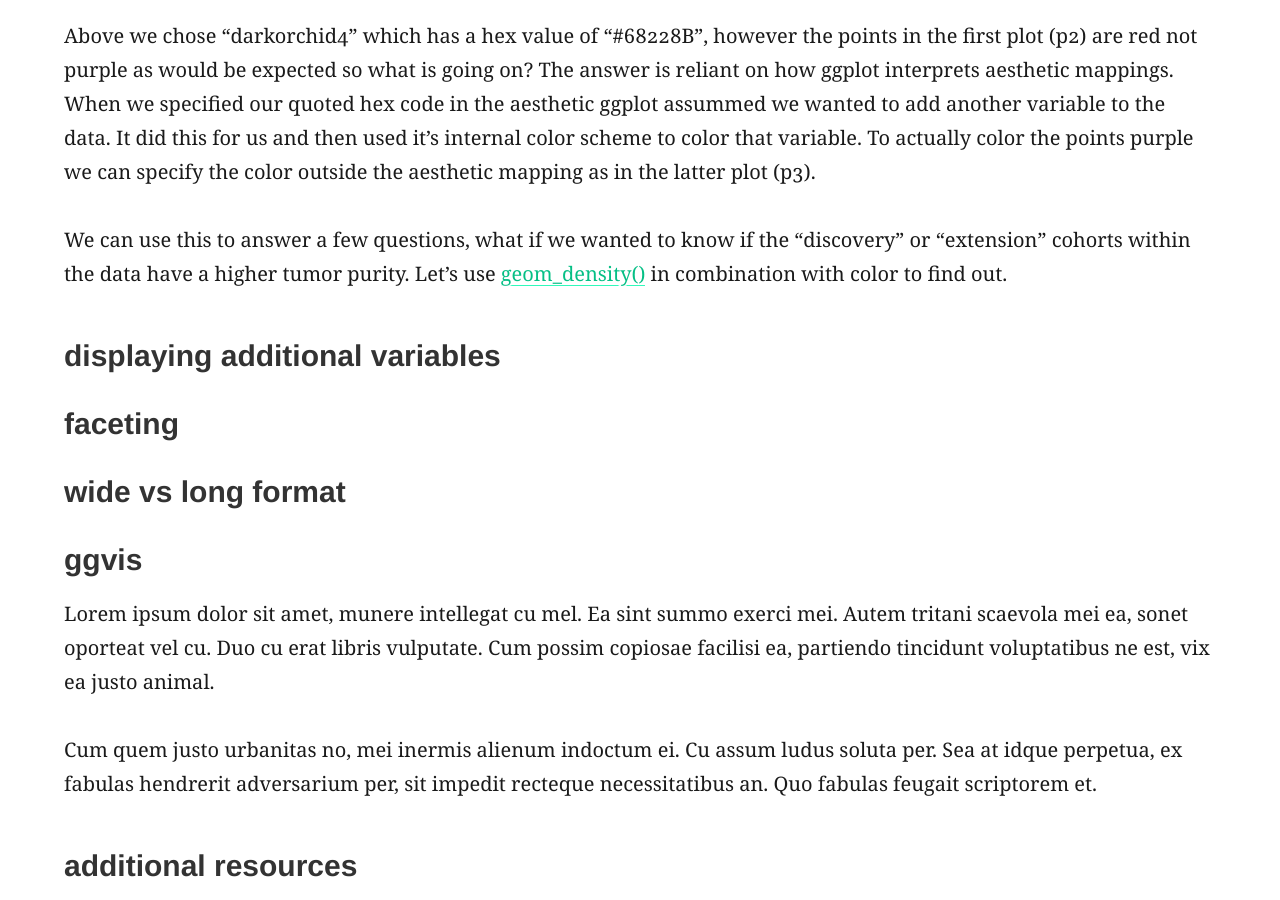
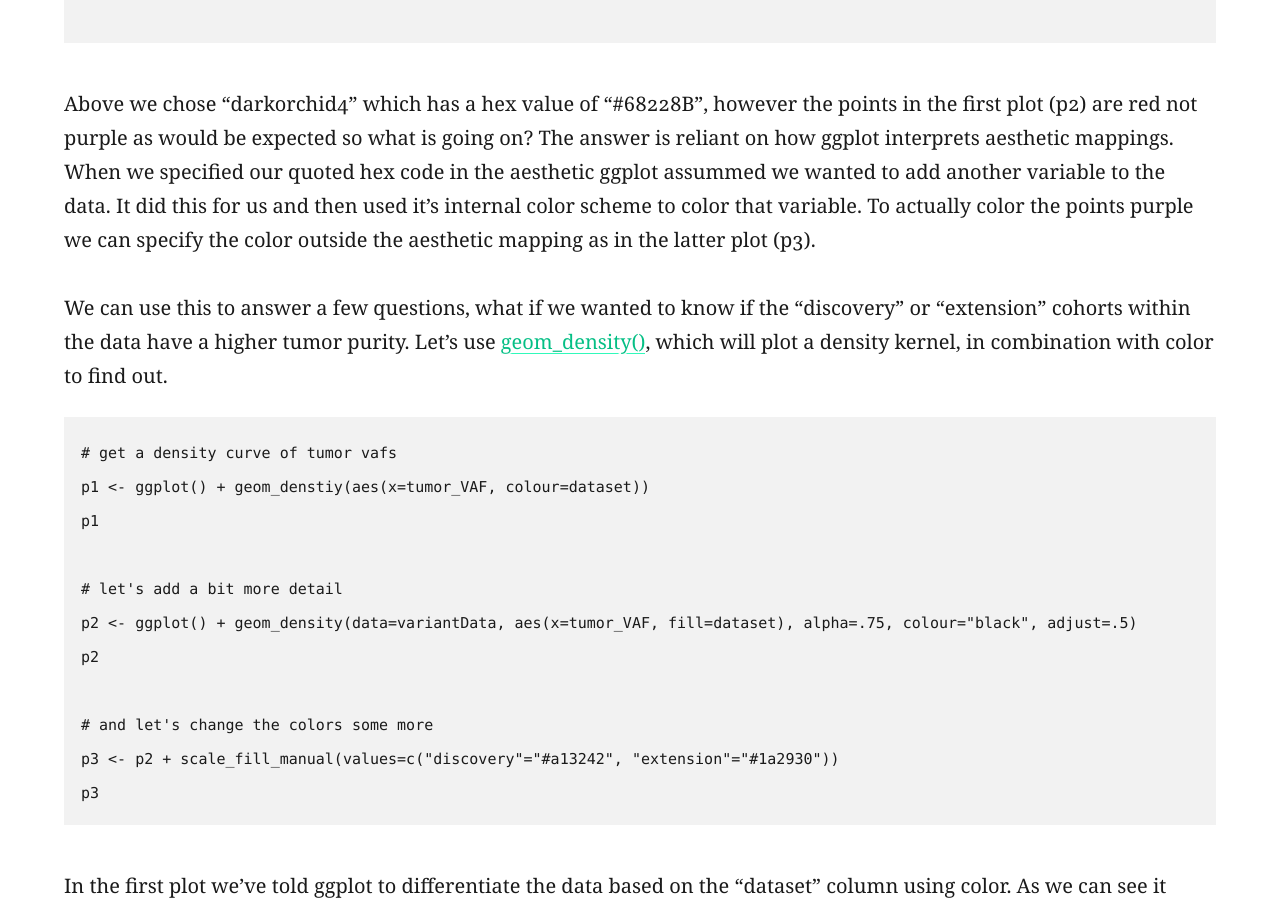
Before and after one commit to griffithlab/genviz.org, a Jekyll site: the page built from _posts/0005-01-01-introToggplot2.md, in a window 1280 px wide and 900 px high, scrolled down 4182 px. Built offline with Jekyll 4.4.1, drawn with Linux system fonts in a browser that asks for light colours; some of the changed text lies outside the part shown.

Commit message:
finnished using different aesthetics section

````diff
--- a/_posts/0005-01-01-introToggplot2.md
+++ b/_posts/0005-01-01-introToggplot2.md
@@ -86,11 +88,27 @@ p3
 
 Above we chose "darkorchid4" which has a hex value of "#68228B", however the points in the first plot (p2) are red not purple as would be expected so what is going on? The answer is reliant on how ggplot interprets aesthetic mappings. When we specified our quoted hex code in the aesthetic ggplot assummed we wanted to add another variable to the data. It did this for us and then used it's internal color scheme to color that variable. To actually color the points purple we can specify the color outside the aesthetic mapping as in the latter plot (p3).
 
-We can use this to answer a few questions, what if we wanted to know if the "discovery" or "extension" cohorts within the data have a higher tumor purity. Let's use [geom_density()]() in combination with color to find out.
+We can use this to answer a few questions, what if we wanted to know if the "discovery" or "extension" cohorts within the data have a higher tumor purity. Let's use [geom_density()](http://ggplot2.tidyverse.org/reference/geom_density.html), which will plot a density kernel, in combination with color to find out.
+
+```
+# get a density curve of tumor vafs
+p1 <- ggplot() + geom_denstiy(aes(x=tumor_VAF, colour=dataset))
+p1
+
+# let's add a bit more detail
+p2 <- ggplot() + geom_density(data=variantData, aes(x=tumor_VAF, fill=dataset), alpha=.75, colour="black", adjust=.5)
+p2
+
+# and let's change the colors some more
+p3 <- p2 + scale_fill_manual(values=c("discovery"="#a13242", "extension"="#1a2930"))
+p3
+```
+
+In the first plot we've told ggplot to differentiate the data based on the "dataset" column using color. As we can see it separated the data out based on this variable resulting in two density curves. In the second plot we are telling ggplot to do the same thing however we are using the aesthetic fill to differentiate the data instead and are globally assigning the colour and alpha instead which correspond to the transparency and line colour respectively. We also set the adjust parameter which will reduce the smoothing [geom_density()](http://ggplot2.tidyverse.org/reference/geom_density.html) uses when computing it's estimate. Finally in the last plot we manually adjust the fill colours ggplot uses with [scale_fill_manual()](http://ggplot2.tidyverse.org/reference/scale_manual.html)
+
+### faceting
 
 ### displaying additional variables
-
-### faceting
 
 ### wide vs long format
 
````
Also changed, not shown: other parts of _posts/0005-01-01-introToggplot2.md (+2 -0 lines).
